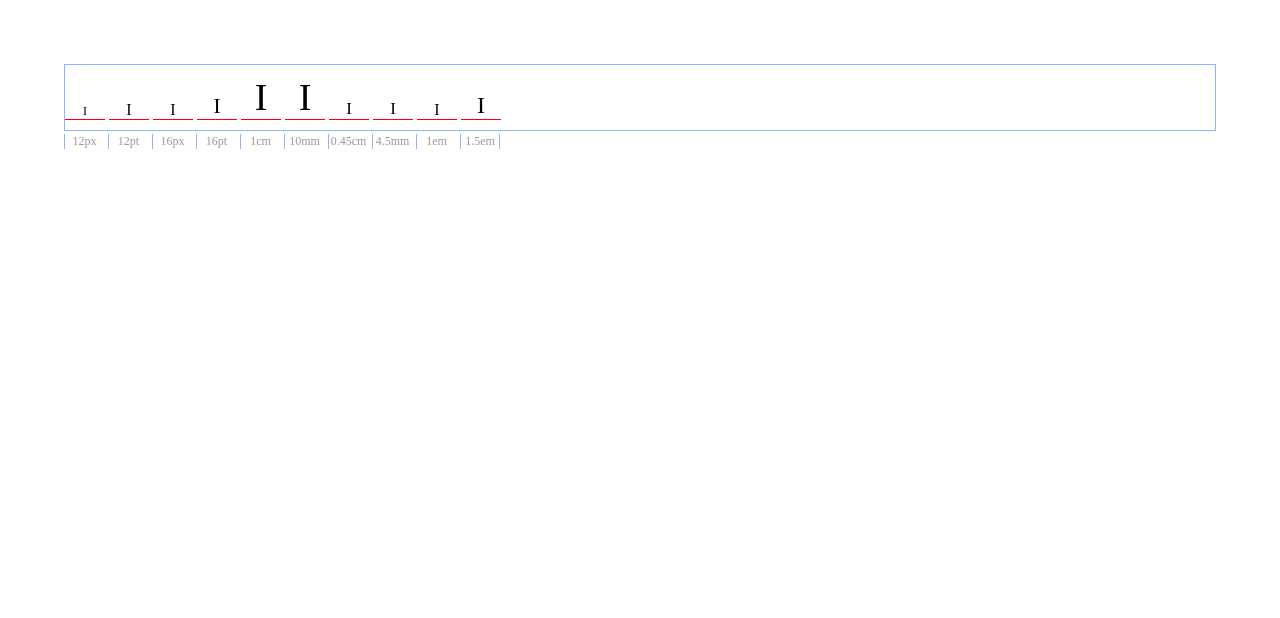
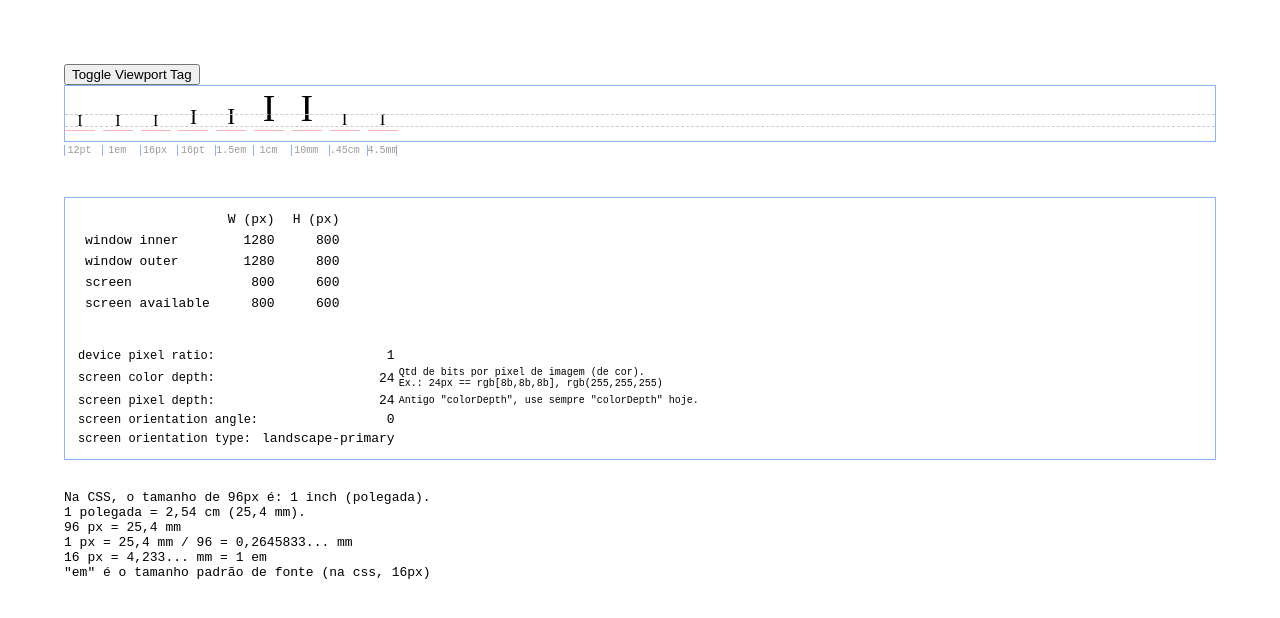
Before and after one commit to rcheruti/PocketBook_Responsive_HTML, a website: page Css-Units/public_html/index.html in a window 1280 px wide. Drawn offline with Linux system fonts and the light colour scheme.

Commit message:
Add mais testes de layout: device-width, cores, tamanho de tela e janela...

```diff
--- a/Css-Units/public_html/css/style.css
+++ b/Css-Units/public_html/css/style.css
@@ -2,17 +2,15 @@
 *{
   box-sizing: border-box;
 }
-*:not(button):not(input){
-    margin:0; padding:0; border:none;
-}
-html, body{ width:100%; height:100%; }
+html, body{ width:100%; height:100%; margin:0; border:0;padding:0; }
 
 
-body > div{
+body{
   position: relative;
   top: 0;
   left: 0;
-    padding: 5% 5% 0;
+  padding: 5% 5%;
+  font-family: monospace;
 }
 .description{
 }
@@ -20,24 +18,44 @@ body > div{
   display: inline-block;
   color: #999;
   border-left: 1px solid rgba(64,128,255,0.6);
-    width: 40px;
-    font-size: 12px;
+  width: 30px;
+  font-size: 10px;
   text-align: center;
 }
 .description > *:last-of-type{
   border-right: 1px solid rgba(64,128,255,0.6);
 }
 .texts{
+  position: relative;
   border: 1px solid rgba(64,128,255,0.6);
-    padding: 10px 0;
+  padding: 0 0 10px 0;
 }
-.texts > *{
+.texts > *:not(.linhaGuia){
   font-family: serif;
   display: inline-block;
   vertical-align: bottom;
-    border-bottom: 1px solid red;
+  border-bottom: 1px solid rgba(255,0,0,.3);
   text-align: center;
-    width: 40px;
+  width: 30px;
+}
+.texts .linhaGuia{
+  position: absolute;
+  height: 0;
+  width: 0;
+}
+.texts .linhaGuia.horizontal{
+  width: 100%;
+  border-bottom: 1px dashed #ccc;
+}
+.texts .linhaGuia.vertical{
+  height: 100%;
+  border-left: 1px dashed #ccc;
+}
+.texts .linhaGuia.linha1{
+  bottom: 14px;
+}
+.texts .linhaGuia.linha2{
+  bottom: 26px;
 }
 .texts ._12px{ font-size: 12px; }
 .texts ._12pt{ font-size: 12pt; }
@@ -49,3 +67,41 @@ body > div{
 .texts ._4-5mm{font-size: 4.5mm;}
 .texts ._1em{ font-size: 1em; }
 .texts ._1-5em{ font-size: 1.5em; }
+
+
+
+.widthsAndHeights{
+  border: 1px solid rgba(64,128,255,0.6);
+  margin-top: 40px;
+  padding: 10px;
+}
+
+.widthsAndHeights .medidas{
+  margin-bottom: 30px;
+}
+.widthsAndHeights .medidas td{
+  text-align: right;
+  padding: 2px 8px;
+}
+.widthsAndHeights .medidas td:first-of-type{
+  text-align: left;
+}
+
+.widthsAndHeights .infosDeTela{
+
+}
+.widthsAndHeights .infosDeTela td:nth-of-type(1){
+  text-align: left;
+  font-size: 12px;
+}
+.widthsAndHeights .infosDeTela td:nth-of-type(2){
+  text-align: right;
+}
+.widthsAndHeights .infosDeTela td:nth-of-type(3){
+  text-align: left;
+  font-size: 10px;
+}
+
+.obs{
+  margin: 30px 0 20px;
+}
--- a/Css-Units/public_html/index.html
+++ b/Css-Units/public_html/index.html
@@ -3,38 +3,185 @@
   <head>
     <title>CSS - Units</title>
     <meta charset="UTF-8">
-        <meta name="viewport" content="width=device-width, initial-scale=1.0">
+
     <link href="css/style.css" rel="stylesheet" type="text/css"/>
 
   </head>
   <body>
+
     <div>
+      <button id="toggleViewportTag">Toggle Viewport Tag</button>
+    </div>
 
     <div class="texts">
-                <div class="_12px">I</div>
+      <div class="linhaGuia horizontal linha1"></div>
+      <div class="linhaGuia horizontal linha2"></div>
+
       <div class="_12pt">I</div>
+      <div class="_1em">I</div>
       <div class="_16px">I</div>
       <div class="_16pt">I</div>
+      <div class="_1-5em">I</div>
       <div class="_1cm">I</div>
       <div class="_10mm">I</div>
       <div class="_0-45cm">I</div>
       <div class="_4-5mm">I</div>
-                <div class="_1em">I</div>
-                <div class="_1-5em">I</div>
     </div>
     <div class="description">
-                <div>12px</div>
       <div>12pt</div>
+      <div>1em</div>
       <div>16px</div>
       <div>16pt</div>
+      <div>1.5em</div>
       <div>1cm</div>
       <div>10mm</div>
-                <div>0.45cm</div>
+      <div>.45cm</div>
       <div>4.5mm</div>
-                <div>1em</div>
-                <div>1.5em</div>
     </div>
 
+    <div class="widthsAndHeights">
+
+      <table class="medidas">
+        <tbody>
+          <tr>
+            <td></td>
+            <td>W (px)</td>
+            <td>H (px)</td>
+          </tr>
+
+          <tr>
+            <td>window inner</td>
+            <td id="windowInnerWidth"></td>
+            <td id="windowInnerHeight"></td>
+          </tr>
+
+          <tr>
+            <td>window outer</td>
+            <td id="windowOuterWidth"></td>
+            <td id="windowOuterHeight"></td>
+          </tr>
+
+          <tr>
+            <td>screen</td>
+            <td id="screenWidth"></td>
+            <td id="screenHeight"></td>
+          </tr>
+
+          <tr>
+            <td>screen available</td>
+            <td id="screenAvailWidth"></td>
+            <td id="screenAvailHeight"></td>
+          </tr>
+        </tbody>
+      </table>
+
+      <table class="infosDeTela">
+        <tbody>
+
+          <tr>
+            <td>device pixel ratio: </td>
+            <td id="devicePixelRatio"></td>
+            <td></td>
+          </tr>
+          <tr>
+            <td>screen color depth: </td>
+            <td id="colorDepth"></td>
+            <td>
+              Qtd de bits por pixel de imagem (de cor).
+              <br/>
+              Ex.: 24px == rgb[8b,8b,8b], rgb(255,255,255)
+            </td>
+          </tr>
+          <tr>
+            <td>screen pixel depth: </td>
+            <td id="pixelDepth"></td>
+            <td>
+              Antigo "colorDepth", use sempre "colorDepth" hoje.
+            </td>
+          </tr>
+          <tr>
+            <td>screen orientation angle: </td>
+            <td id="orientationAngle"></td>
+            <td></td>
+          </tr>
+          <tr>
+            <td>screen orientation type: </td>
+            <td id="orientationType"></td>
+            <td></td>
+          </tr>
+
+        </tbody>
+      </table>
+
     </div>
+
+    <div class="obs">
+      Na CSS, o tamanho de 96px é: 1 inch (polegada).
+      <br/>
+      1 polegada = 2,54 cm (25,4 mm).
+      <br/>
+      96 px = 25,4 mm
+      <br/>
+      1 px = 25,4 mm / 96 = 0,2645833... mm
+      <br/>
+      16 px = 4,233... mm = 1 em
+      <br/>
+      "em" é o tamanho padrão de fonte (na css, 16px)
+    </div>
+
+    <script>
+      function $(str){ return document.querySelector(str); }
+      function $A(str){ return document.querySelectorAll(str); }
+      EventTarget.prototype.on = function(name, callback, bubble){
+        return this.addEventListener( name, callback, bubble );
+      };
+      EventTarget.prototype.off = function(name, callback, bubble){
+        return this.removeEventListener( name, callback, bubble );
+      };
+
+      (function(){
+        var metaTag = document.createElement('meta');
+        metaTag.name = 'viewport';
+        metaTag.content = 'width=device-width';
+
+        function getValues(){
+          $('#windowInnerWidth').textContent = window.innerWidth ;
+          $('#windowInnerHeight').textContent = window.innerHeight ;
+          $('#windowOuterWidth').textContent = window.outerWidth ;
+          $('#windowOuterHeight').textContent = window.outerHeight ;
+          $('#screenWidth').textContent = screen.width ;
+          $('#screenHeight').textContent = screen.height ;
+          $('#screenAvailWidth').textContent = screen.availWidth ;
+          $('#screenAvailHeight').textContent = screen.availHeight ;
+
+
+          $('#devicePixelRatio').textContent = window.devicePixelRatio ;
+          $('#colorDepth').textContent = screen.colorDepth ;
+          $('#pixelDepth').textContent = screen.pixelDepth ;
+          $('#orientationAngle').textContent = screen.orientation.angle ;
+          $('#orientationType').textContent = screen.orientation.type ;
+
+          var jump1 = false;
+          function toggleMeta(ev){
+            if( jump1 )return jump1 = false;
+            if( ev.type === 'touchstart' ){
+              jump1 = true;
+            }
+            var has = $('head meta[name=viewport]');
+            //console.log( has, ev );
+            if( has ){
+              $('head').removeChild( has );
+            }else{
+              $('head').appendChild( metaTag );
+            }
+          }
+          $('#toggleViewportTag').on('mousedown', toggleMeta);
+          $('#toggleViewportTag').on('touchstart', toggleMeta);
+        }
+        document.on('DOMContentLoaded', getValues);
+        window.on('resize', getValues);
+      })();
+    </script>
+
   </body>
 </html>
```
Lines whose indentation alone changed are shown as unchanged.
